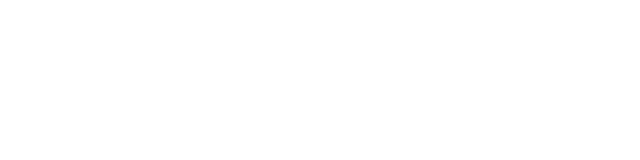
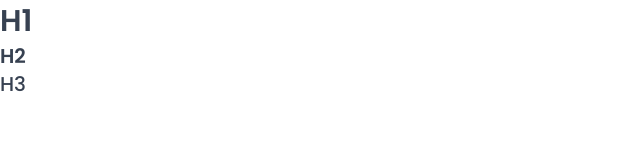
Before and after one commit to soheilrabiee/the-wild-oasis, a React (Vite) app: page / in a window 1280 px wide. Shown: the top 160 px of the page, without its empty margins (0-640 px from the left). Built offline with nearby package versions, Linux system fonts and the light colour scheme; a web font is replaced by a local one.

Commit message:
Make a reusable heading component

```diff
--- a/src/App.tsx
+++ b/src/App.tsx
@@ -1,10 +1,13 @@
 import GlobalStyles from "./styles/GlobalStyles";
+import Heading from "./ui/Heading";
 
 function App() {
     return (
         <>
             <GlobalStyles />
-            <div></div>
+            <Heading as="h1">H1</Heading>
+            <Heading as="h2">H2</Heading>
+            <Heading as="h3">H3</Heading>
         </>
     );
 }
--- /dev/null
+++ b/src/ui/Heading.tsx
@@ -0,0 +1,28 @@
+import styled, { css } from "styled-components";
+
+const Heading = styled.h1`
+    ${(props) =>
+        props.as === "h1" &&
+        css`
+            font-size: 3rem;
+            font-weight: 600;
+        `}
+
+    ${(props) =>
+        props.as === "h2" &&
+        css`
+            font-size: 2rem;
+            font-weight: 600;
+        `}
+
+            ${(props) =>
+        props.as === "h3" &&
+        css`
+            font-size: 2rem;
+            font-weight: 500;
+        `}
+
+    line-height: 1.4
+`;
+
+export default Heading;
```
